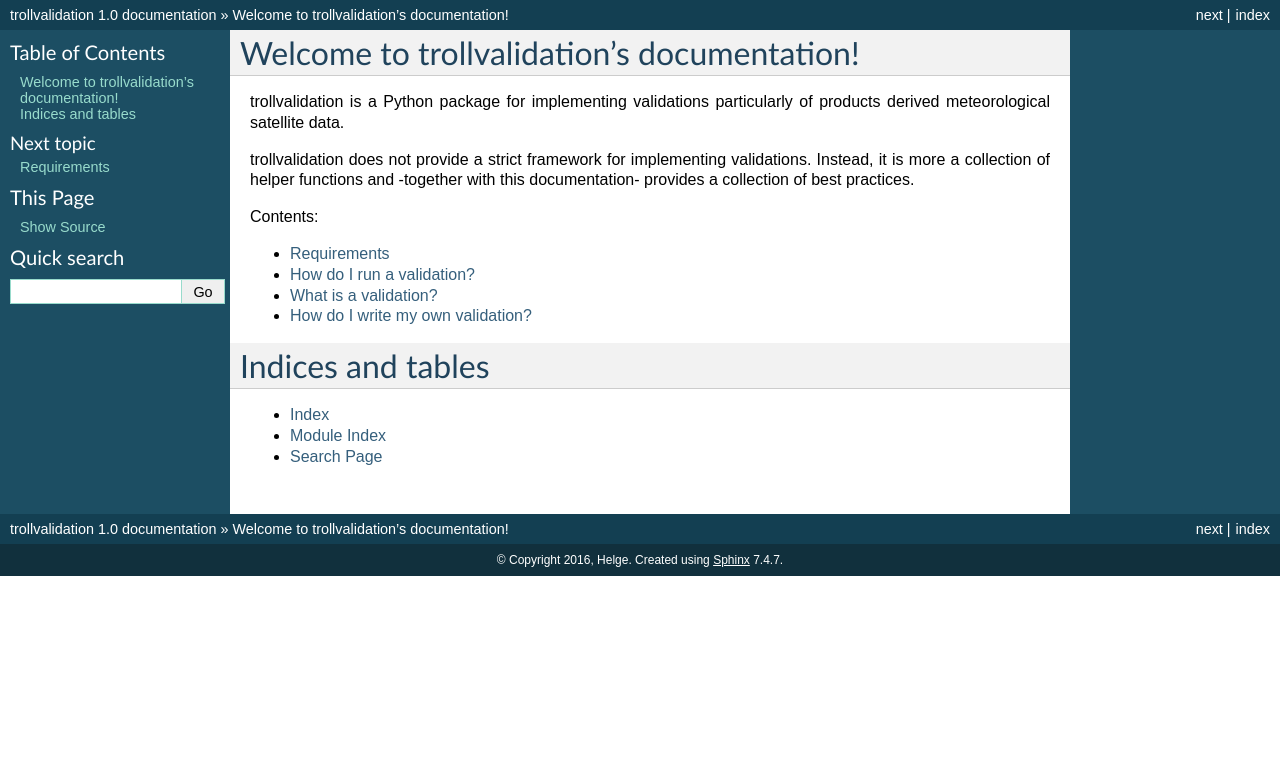
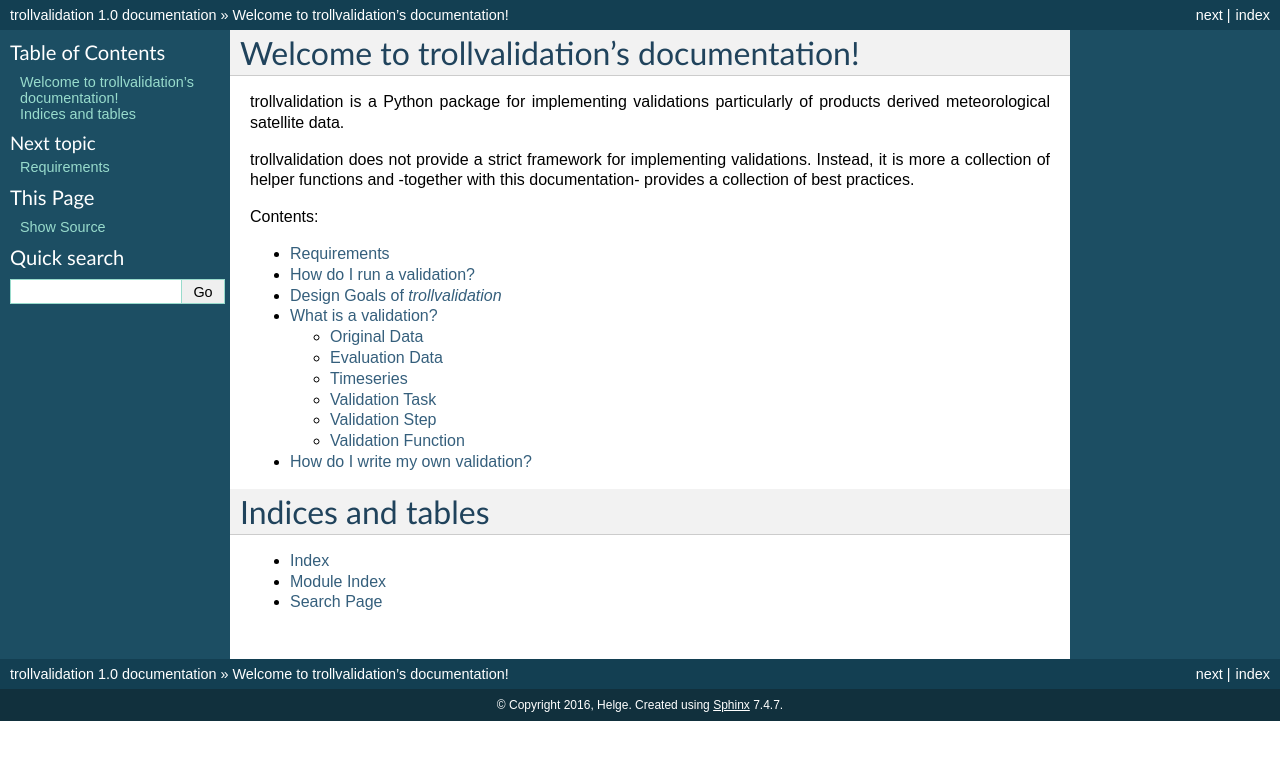
Before and after one commit to HelgeDMI/trollvalidation, a Sphinx documentation site: the page built from docs/source/index.rst, in a window 1280 px wide. Shown: the top 760 px of the page. Built offline with Sphinx 7.4.7, drawn with Linux system fonts in a browser that asks for light colours; some of the changed lines change nothing that is shown.

Commit message:
Continued documentation

```diff
--- a/docs/source/architecture.rst
+++ b/docs/source/architecture.rst
@@ -1,2 +1,129 @@
+Design Goals of `trollvalidation`
+=================================
+
+With `trollvalidation` we aim to address and implement the following goals:
+
+  * **Simplicity**,  a validation needs to be simple enough so that each
+  stakeholder, scientist and software engineers are able to grasp the
+  function and the purpose of those parts of the validation system that are
+  most important to them.
+  * **Traceability**, a validation system should automatise all steps from data
+  retrieval over data conversion to computation of validation results, so that
+   validations can be reproduced on various computers by various stake.
+
+
 What is a validation?
 =====================
+
+The purpose of this section is to define the terms and concepts which are
+important for the `trollvalidation` system. Furthermore, we detail what we
+consider a validation and what the `trollvalidation` system currently
+implements.
+
+In all generality, we consider a *validation* to be an operation which
+computes a set of metrics on a set of files and a set of corresponding
+reference files. Consequently, the task of a *validation system* is to
+
+
+
+
+Original Data
+-------------
+
+Original data is the dataset -usually in the realm of meteorological
+satellite products a set of files-, which is produced by your
+meteorological satellite data processing system. For example, in the OSI SAF
+project the various sea ice concentration, sea ice type, etc. products are
+original data respectively or in the NWC SAF the cloud mask, cloud type, etc.
+ products are original data.
+
+
+Evaluation Data
+---------------
+
+Evaluation data is the dataset -again usually a set of files-, which is used
+as reference, i.e., to which teh original data is compared to.
+
+
+Timeseries
+----------
+
+A time series interrelates a evaluation and original data with respect to a
+reference time.
+
+For example, in the OSI SAF project sea ice concentration
+products are compared to NIC ice charts. Currently, an ice concentration
+validation compares the NIC ice chart for a given day with the corresponding
+ice concentration product. Similarly, in the NWC SAF project a cloud mask
+over a three minute Metop AVHRR segment might be compared to a corresponding
+CALIPSO meassurement.
+
+Technically, a timeseries is a list of tuples containing a reference time, a
+URL to evaluation data, and a URL to the original data. For example, the
+following code snippet contains the first three entries for the timeseries
+interelating NIC ice charts and reprocessed OSI SAF ice concentration
+products corresponding to the northern hemisphere and the year 2014.
+
+
+.. code-block:: python
+
+[('2014-01-07',
+  'http://www.natice.noaa.gov/pub/weekly/arctic/2014/shapefiles/hemispheric/arctic140107.zip',
+  'ftp://osisaf.met.no/reprocessed/ice/conc/v1p2/2014/01/ice_conc_nh_ease-125_reproc_201401071200.nc.gz'),
+ ('2014-01-09',
+  'http://www.natice.noaa.gov/pub/weekly/arctic/2014/shapefiles/hemispheric/arctic140109.zip',
+  'ftp://osisaf.met.no/reprocessed/ice/conc/v1p2/2014/01/ice_conc_nh_ease-125_reproc_201401091200.nc.gz'),
+ ('2014-01-14', u'http://www.natice.noaa.gov/pub/weekly/arctic/2014/shapefiles/hemispheric/arctic140114.zip',
+  'ftp://osisaf.met.no/reprocessed/ice/conc/v1p2/2014/01/ice_conc_nh_ease-125_reproc_201401141200.nc.gz'),
+  ...
+]
+
+
+
+
+There a re three concepts, which are important for `trollvalidation`. These
+are a *Validation Task*, a *Validation Step*, and a *Validation Function*.
+Additionally,
+
+The three concepts are detailed in the following.
+
+
+
+
+Validation Task
+---------------
+
+A validation task is the task of comparing a set of satellite products with a
+ reference dataset.
+
+For example, imagine a colleague saying: "We have to compute biases and
+standard deviations for the OSI SAF ice concentration products compared to
+NIC ice charts for the year 2015 and for both, the northern and the southern
+hemisphere." That is a validation task. More precisely in our understanding
+it is two validation tasks. One for the northern and one for the southern
+hemisphere. But that is a question of interpretation and can be implemented
+differently.
+
+The validation task contains many validation steps.
+
+It is a collection of validation steps for an evaluation dataset and
+an original dataset.
+
+
+Validation Step
+---------------
+
+
+
+
+Validation Function
+-------------------
+
+A validation function is a function, which computes a metric incorporating
+both the evaluation and the original data. For example, the OIOIOI
+
+
+
+
+
+Timeseries can relate many-to-many evaluation and original datasets.
```
